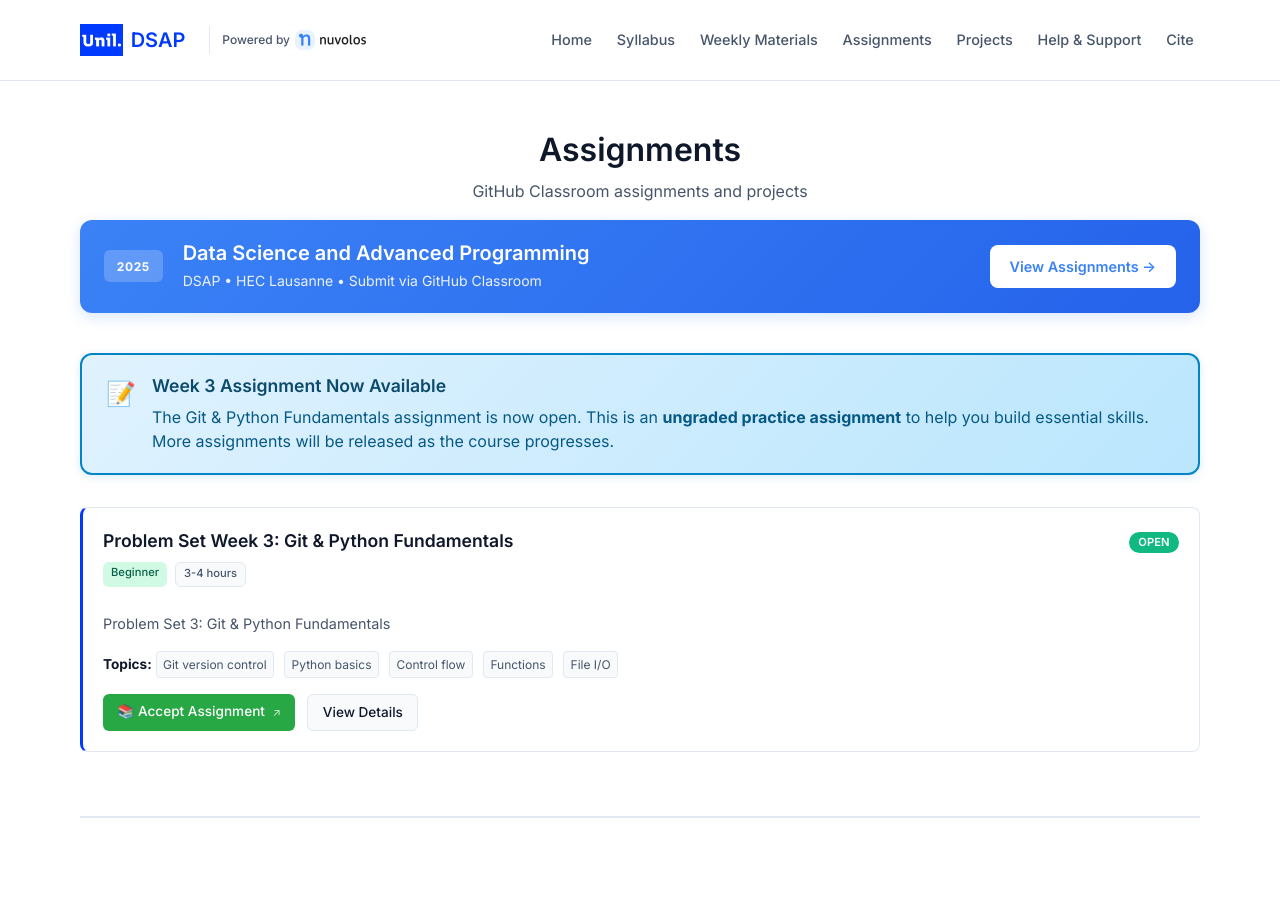
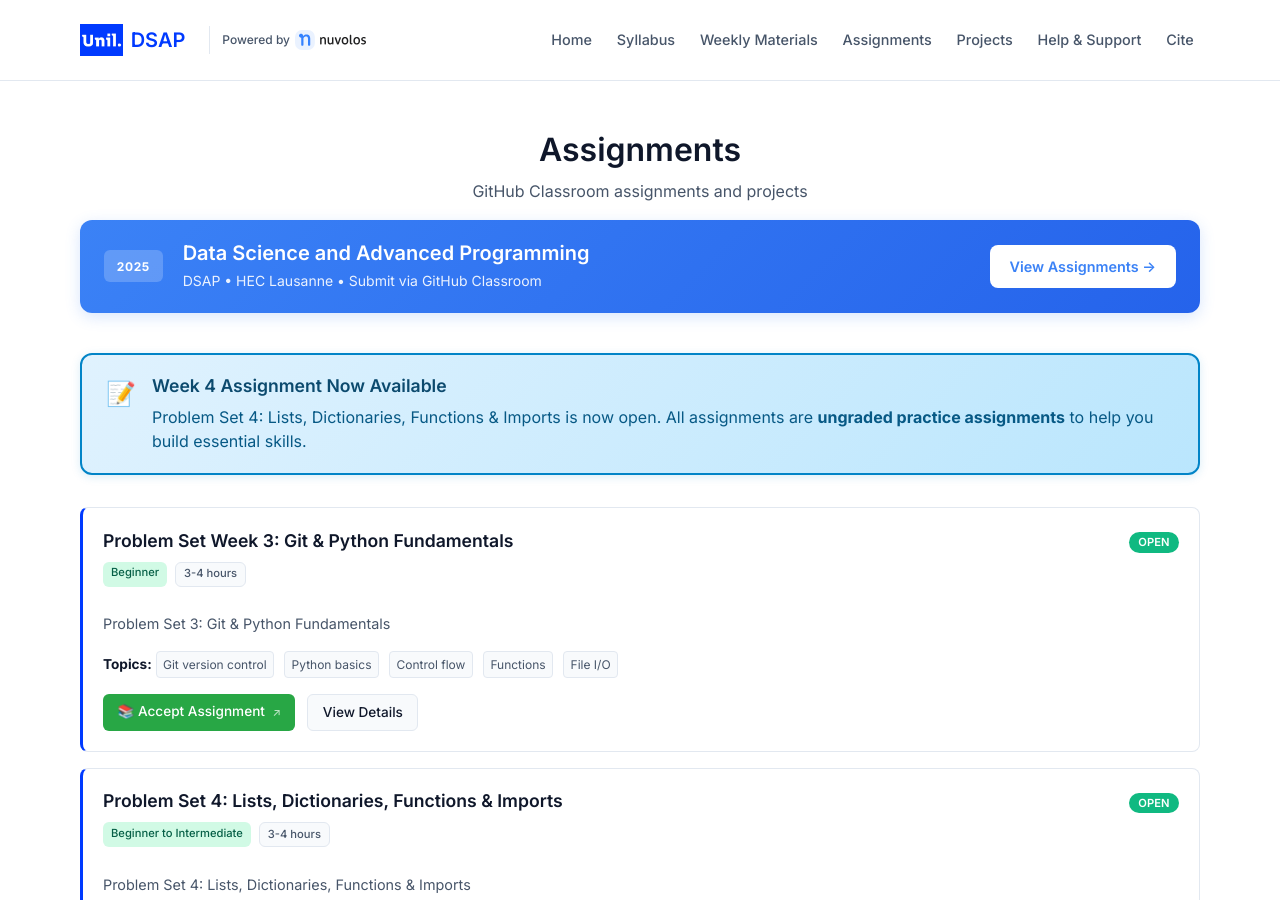
Before and after one commit to ap-unil-2025/course-materials, a Jekyll site: the page built from docs/assignments.html, in a window 1280 px wide and 900 px high. Built offline with Jekyll 4.4.1, drawn with Linux system fonts in a browser that asks for light colours; some of the changed text lies outside the part shown.

Commit message:
Fix assignments page to show all open assignments (not just Week 3)

```diff
--- a/docs/assignments.html
+++ b/docs/assignments.html
@@ -26,15 +26,14 @@ title: Assignments
   <div class="info-banner">
     <div class="info-icon">📝</div>
     <div class="info-content">
-      <h3>Week 3 Assignment Now Available</h3>
-      <p>The Git & Python Fundamentals assignment is now open. This is an <strong>ungraded practice assignment</strong> to help you build essential skills. More assignments will be released as the course progresses.</p>
+      <h3>Week 4 Assignment Now Available</h3>
+      <p>Problem Set 4: Lists, Dictionaries, Functions & Imports is now open. All assignments are <strong>ungraded practice assignments</strong> to help you build essential skills.</p>
     </div>
   </div>
 
 <div class="assignments-page" id="assignments-list">
     {% assign all_assignments = site.assignments | sort: 'assignment_number' %}
-    {% assign week3_assignment = all_assignments | where: "title", "Problem Set Week 3: Git & Python Fundamentals" %}
-    {% assign assignments = week3_assignment %}
+    {% assign assignments = all_assignments | where: "status", "open" %}
     {% if assignments.size > 0 %}
         <div class="assignments-list">
             {% for assignment in assignments %}
```
